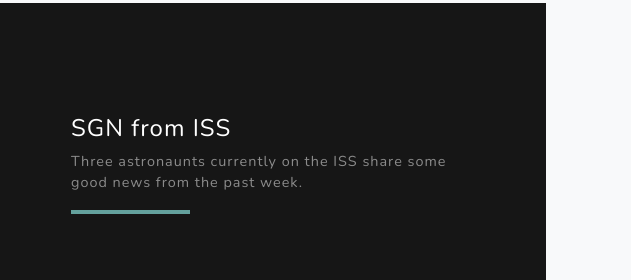
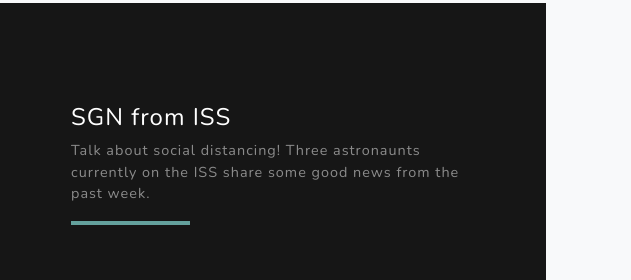
Before and after one commit to AshMeg/Good-news-digest, a website: page index.html in a window 1280 px wide. Shown: the part 1658-1938 px from the top of the page, 649-1280 px from the left. Drawn offline with nearby package versions, Linux system fonts and the light colour scheme.

Commit message:
Updated text for ISS

```diff
--- a/index.html
+++ b/index.html
@@ -64,7 +64,7 @@
             <div class="d-flex h-100">
               <div class="project-text w-100 my-auto text-center text-lg-left">
                 <h4 class="text-white">SGN from ISS</h4>
-                <p class="mb-0 text-white-50">Three astronaunts currently on the ISS share some good news from the past week.</p>
+                <p class="mb-0 text-white-50">Talk about social distancing! Three astronaunts currently on the ISS share some good news from the past week.</p>
                 <hr class="d-none d-lg-block mb-0 ml-0">
               </div>
             </div>
```
